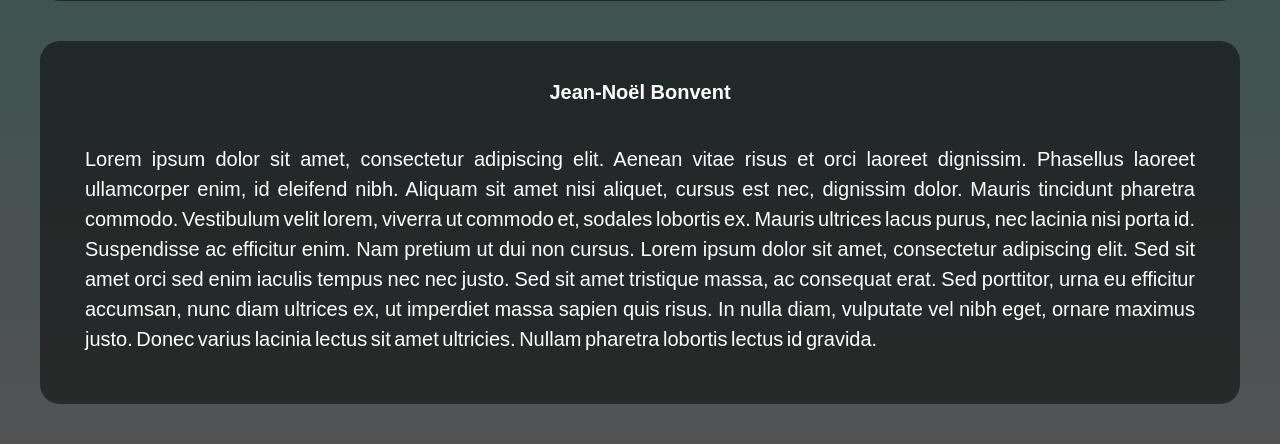
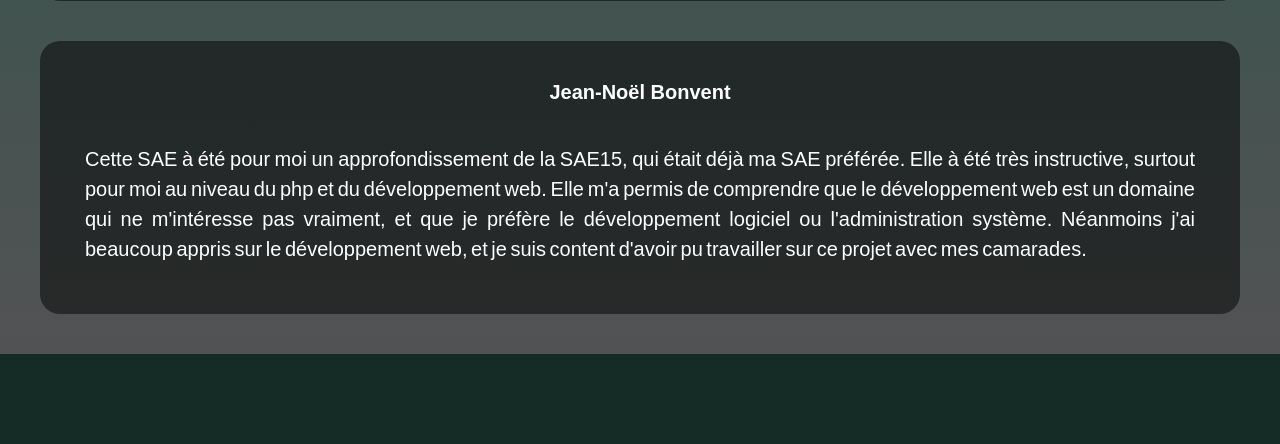
Before and after one commit to staringhan/SAE23, a PHP site: page /web/syntheseperso.html in a window 1280 px wide. Shown: the part 1386-1830 px from the top of the page. After the commit the page ends 1740 px from the top, so only its background shows below. Run offline with PHP 8.4, Linux system fonts and the light colour scheme; some web fonts are replaced.

Commit message:
modif php (sécurisation) et avis SAE

```diff
--- a/index.php
+++ b/index.php
@@ -68,6 +68,7 @@
 
 
     }
+    $con->close();
     ?>
 
     </section>
--- a/scripts_php/ajout_capteur.php
+++ b/scripts_php/ajout_capteur.php
@@ -9,6 +9,11 @@ $IDcap = $_POST['ID-cap'];
 $nom = $_POST['nom'];
 $IDbat = $_POST['ID-bat'];
 
+// check for sql injection
+$IDcap = mysqli_real_escape_string($con, $IDcap);
+$nom = mysqli_real_escape_string($con, $nom);
+$IDbat = mysqli_real_escape_string($con, $IDbat);
+
 //insert in the table
 $sql = "INSERT INTO capteurs (`ID-cap`, `nom`, `ID-bat`) VALUES ('$IDcap', '$nom', '$IDbat')";
 $result = $con->query($sql);
--- a/scripts_php/suppr_batiments.php
+++ b/scripts_php/suppr_batiments.php
@@ -2,6 +2,8 @@
 // deleting building
 
 $batiment=$_POST['ID_bat'];
+// check for sql injection
+$batiment = mysqli_real_escape_string($con, $batiment);
 // connect to the database
 include '../web/connect.php';
 
@@ -14,4 +16,5 @@ $con->close();
 header('Location: ../web/admin.php');
 
 
+
 ?>
--- a/scripts_php/suppr_capteur.php
+++ b/scripts_php/suppr_capteur.php
@@ -2,6 +2,8 @@
 // deleting sensors
 
 $capteur=$_POST['ID-cap'];
+// check for sql injection
+$capteur = mysqli_real_escape_string($con, $capteur);
 // connect to the database
 include '../web/connect.php';
 
--- a/web/admin.php
+++ b/web/admin.php
@@ -166,8 +166,7 @@ if (!isset($_SESSION['admin']) || $_SESSION['admin'] !== true) {
                     echo "<option value='" . $row['ID-cap'] . "'>" . $row['nom'] . "</option>";
                 }
                 echo "</select>";
-
-
+                $con->close();
 
                 ?>
             </section>
--- a/web/affichage_cap.php
+++ b/web/affichage_cap.php
@@ -50,6 +50,10 @@ include('connect.php');
 //get the sensor id from the form
 $IDcap = $_POST['ID-cap'];
 $NBjour = $_POST['nbjours'];
+
+//check for sql injection
+$IDcap = mysqli_real_escape_string($con, $IDcap);
+$NBjour = mysqli_real_escape_string($con, $NBjour);
 echo "<h2 class=\"hautpage\">Historique du capteur $IDcap</h2>";
 
 // get the sensor history from the database using the sensor id for the last $NBjour days
@@ -104,7 +108,7 @@ if (mysqli_num_rows($result) > 0) {
     echo "<p class=\"erreur\">Aucune donnée</p>";
 }
 echo '</section>';
-
+$con->close();
 ?>
 
 </main>
--- a/web/consultation.php
+++ b/web/consultation.php
@@ -94,6 +94,8 @@ if (mysqli_num_rows($result) > 0) {
     }
 }
 
+//close the connection
+$con->close();
 ?>
 
 </main>
--- a/web/gestionnaire.php
+++ b/web/gestionnaire.php
@@ -89,10 +89,8 @@ if (mysqli_num_rows($result) > 0) {
     echo "<p class=\"erreur\">Aucun capteur dans ce batiment</p>";
 }
 
-
-
-
-
+//close the connection
+$con->close();
 ?>
 
 </main>
--- a/web/syntheseperso.html
+++ b/web/syntheseperso.html
@@ -68,12 +68,9 @@
 </section>
 <section>
     <h3>Jean-Noël Bonvent</h3>
-    <p>Lorem ipsum dolor sit amet, consectetur adipiscing elit. Aenean vitae risus et orci laoreet dignissim. Phasellus laoreet ullamcorper enim,
-        id eleifend nibh. Aliquam sit amet nisi aliquet, cursus est nec, dignissim dolor. Mauris tincidunt pharetra commodo. Vestibulum velit lorem,
-        viverra ut commodo et, sodales lobortis ex. Mauris ultrices lacus purus, nec lacinia nisi porta id. Suspendisse ac efficitur enim. Nam pretium
-        ut dui non cursus. Lorem ipsum dolor sit amet, consectetur adipiscing elit. Sed sit amet orci sed enim iaculis tempus nec nec justo. Sed sit amet
-        tristique massa, ac consequat erat. Sed porttitor, urna eu efficitur accumsan, nunc diam ultrices ex, ut imperdiet massa sapien quis risus.
-        In nulla diam, vulputate vel nibh eget, ornare maximus justo. Donec varius lacinia lectus sit amet ultricies. Nullam pharetra lobortis lectus id gravida.
+    <p>Cette SAE à été pour moi un approfondissement de la SAE15, qui était déjà ma SAE préférée. Elle à été très instructive, surtout pour moi au niveau du php et du développement web.
+        Elle m'a permis de comprendre que le développement web est un domaine qui ne m'intéresse pas vraiment, et que je préfère le développement logiciel ou l'administration système.
+        Néanmoins j'ai beaucoup appris sur le développement web, et je suis content d'avoir pu travailler sur ce projet avec mes camarades.
     </p>
 </section>
 </main>
```
Also changed, not shown: scripts_php/ajout_batiments.php (+7 -0 lines), web/login.php (+8 -0 lines), 2 other files.
